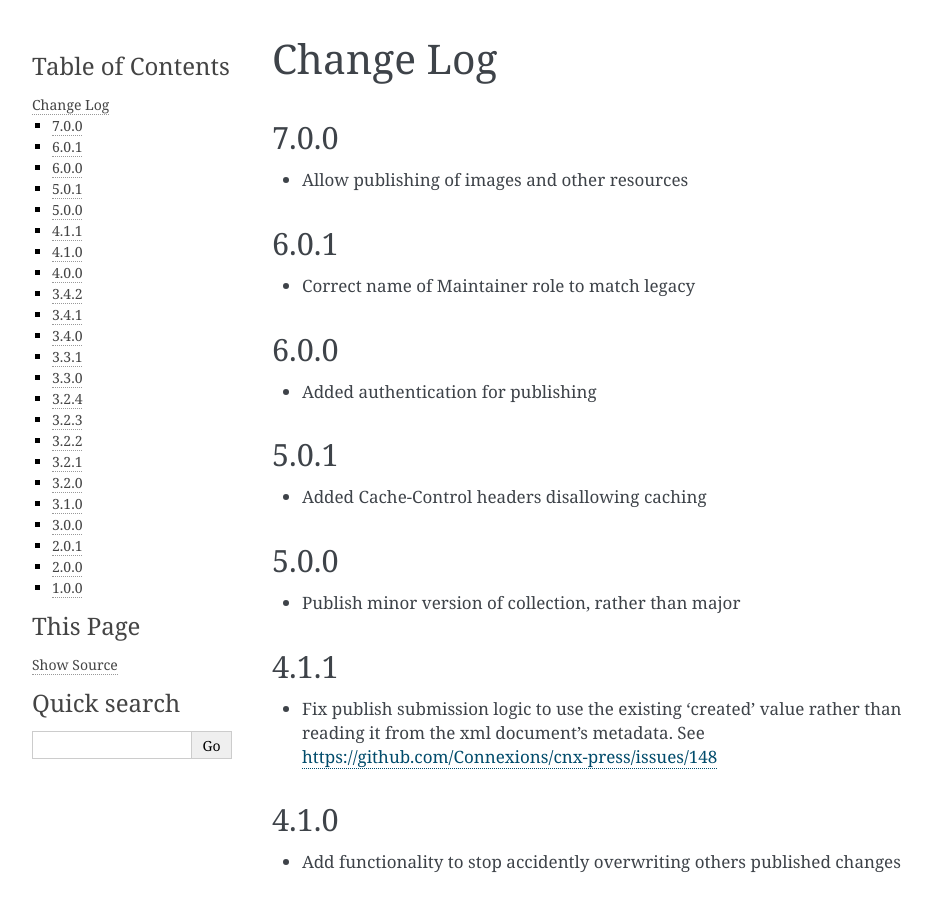
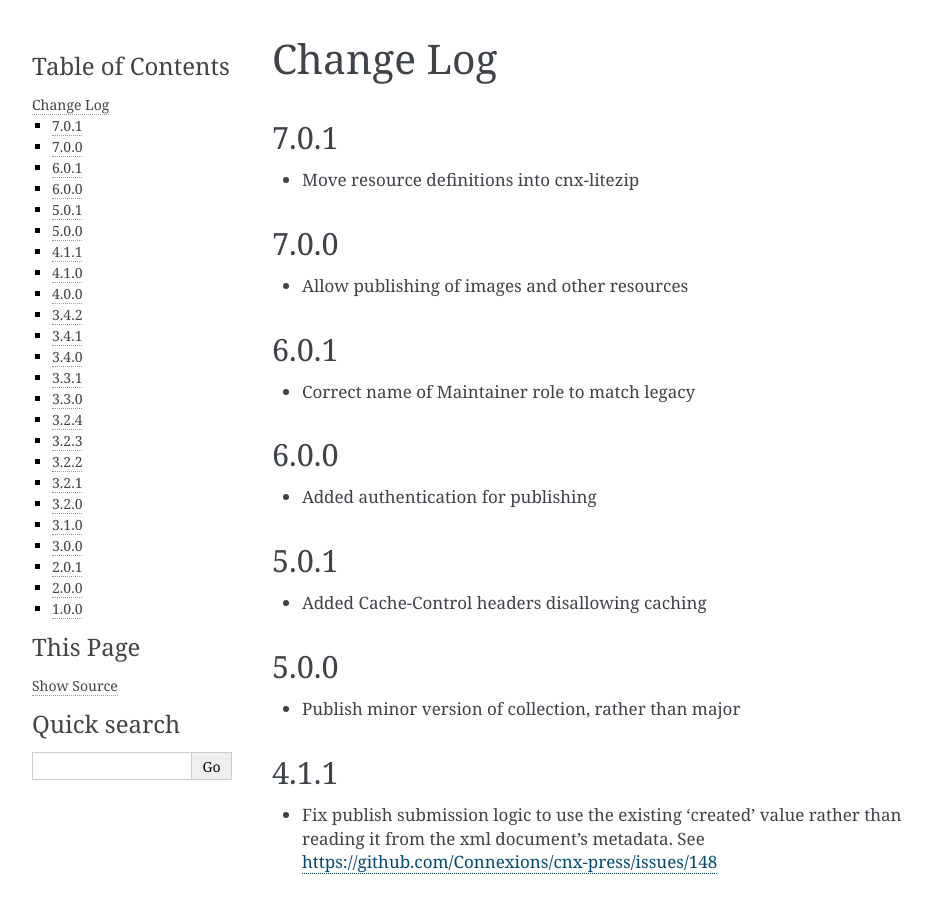
Before and after one commit to openstax/cnx-press, a Sphinx documentation site: the page built from docs/source/changes.rst, in a window 1280 px wide and 900 px high. Shown: the whole window, without its empty margins (148-1080 px from the left). Built offline with Sphinx 7.4.7, drawn with Linux system fonts in a browser that asks for light colours.

Commit message:
version bump and changelog entry

```diff
--- a/docs/source/changes.rst
+++ b/docs/source/changes.rst
@@ -1,6 +1,11 @@
 ==========
 Change Log
 ==========
+
+7.0.1
+-----
+
+- Move resource definitions into cnx-litezip
 
 7.0.0
 -----
```
